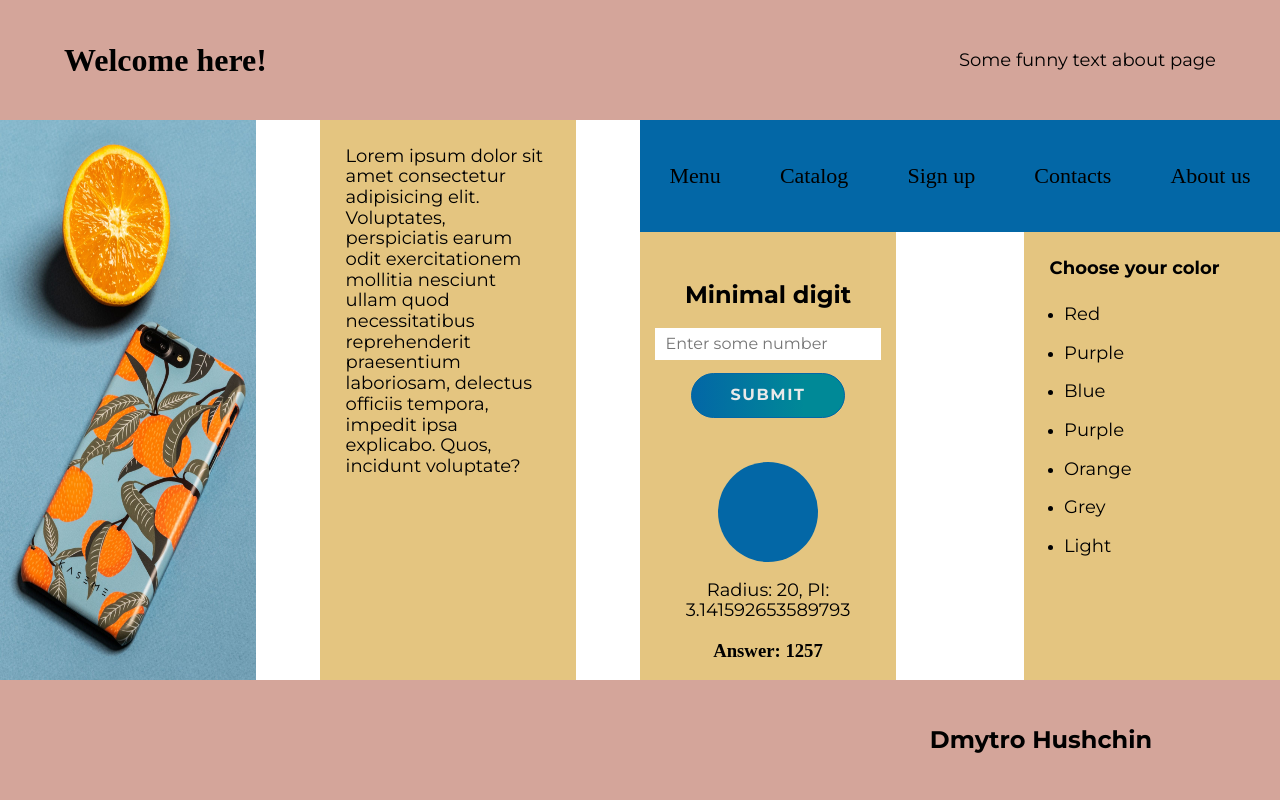
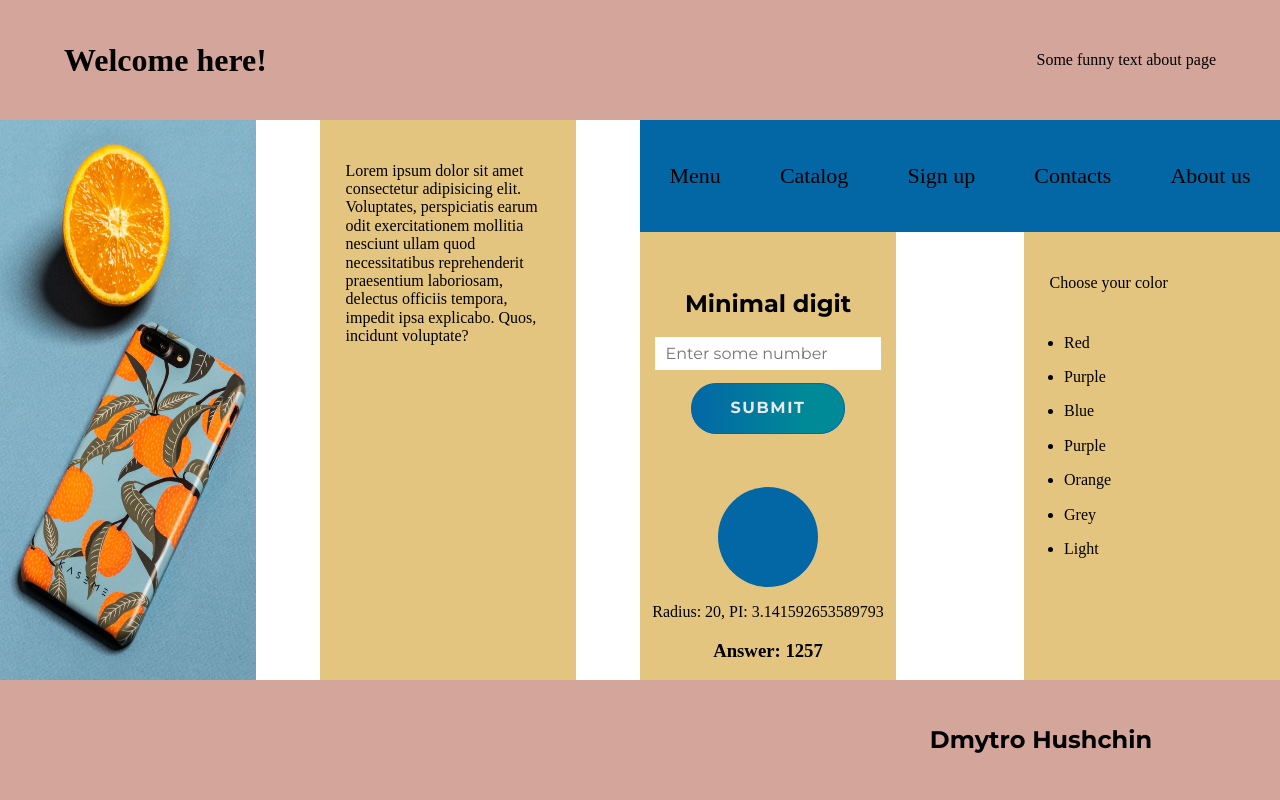
Before and after one commit to DHushchin/WebBasics, a Flask app: page / in a window 1280 px wide. Run offline with Flask 2, Linux system fonts and the light colour scheme.

Commit message:
Fixed comments

```diff
--- a/static/css/normalize.css
+++ b/static/css/normalize.css
@@ -12,11 +12,6 @@
 
 main {
   display: block;
-}
-
-p {
-  font-family: "Montserrat", sans-serif;
-  font-size: 18px;
 }
 
 h1 {
--- a/static/css/style.css
+++ b/static/css/style.css
@@ -5,10 +5,14 @@
     --color-header-footer: #D4A59A;
     --color-aside: #0367a6;
     --light-color: #E4C580;
+    --light-blue-color: #008997;
+    --cream-color: #e9e9e9;
+    --white-color: #fff;
+    --black-color: #000;
 }
 
 table td {
-    border: 1px solid black;
+    border: 1px solid var(--black-color);
     padding: 20px;
 }
 
@@ -138,10 +142,10 @@
 
 .con-form>button {
     background-color: var(--color-aside);
-    background-image: linear-gradient(90deg, var(--color-aside) 0%, #008997 74%);
+    background-image: linear-gradient(90deg, var(--color-aside) 0%, var(--light-blue-color) 74%);
     border-radius: 25px;
     border: 1px solid var(--color-aside);
-    color: #e9e9e9;
+    color: var(--cream-color);
     cursor: pointer;
     font-size: 16px;
     font-weight: bold;
@@ -155,7 +159,7 @@
 }
 
 .con-form>input {
-    background-color: #fff;
+    background-color: var(--white-color);
     border: none;
     width: 80%;
     font-family: var(--font-Mont);
@@ -183,10 +187,10 @@
 
 .sign-up-form>button {
     background-color: var(--color-aside);
-    background-image: linear-gradient(90deg, var(--color-aside) 0%, #008997 74%);
+    background-image: linear-gradient(90deg, var(--color-aside) 0%, var(--light-blue-color) 74%);
     border-radius: 25px;
     border: 1px solid var(--color-aside);
-    color: #e9e9e9;
+    color: var(--cream-color);
     cursor: pointer;
     font-size: 16px;
     font-weight: bold;
@@ -200,7 +204,7 @@
 }
 
 .sign-up-form>input {
-    background-color: #fff;
+    background-color: var(--white-color);
     border: none;
     width: 70%;
     font-family: var(--font-Mont);
@@ -236,7 +240,7 @@
 }
 
 main>p, .left>p, .right>p {
-    margin: 10%;
+    padding: 10%;
 }
 
 aside>img {
--- a/static/js/ColorChange.js
+++ b/static/js/ColorChange.js
@@ -30,7 +30,7 @@
         }
 
         changePlace() {
-            [this.text1.innerHTML, this.text2.innerHTML] = [this.text2.innerHTML, this.text1.innerHTML]
+            [this.text1.innerText, this.text2.innerText] = [this.text2.innerText, this.text1.innerText]
         }
     }
 
@@ -58,8 +58,8 @@
         }
 
         showResult() {
-            this.val.querySelector('p').innerHTML = `Radius: ${this.radius}, PI: ${this.pi}`;
-            this.val.querySelector('h3').innerHTML = `Answer: ${this.areaCompute()}`;
+            this.val.querySelector('p').innerText = `Radius: ${this.radius}, PI: ${this.pi}`;
+            this.val.querySelector('h3').innerText = `Answer: ${this.areaCompute()}`;
         }
     }
 
@@ -148,7 +148,12 @@
         }
 
         saveToLocalStore(color) {
-            localStorage.setItem('colorBlock', color);
+            try {
+                localStorage.setItem('colorBlock', color);
+                return;
+            } catch(err) {
+                throw new Error(`Error save to localstorage -> ${err}`);
+            }
         }
 
         change(color) {
@@ -158,6 +163,7 @@
     }
 
     const block = document.querySelector('.right');
+    const colors = document.querySelectorAll('.right p');
 
     const changeCol = new ChangeColor(block);
 
@@ -169,14 +175,18 @@
         changeCol.change(data);
     });
 
-    block.addEventListener('click', function(event){
-        if(event.target.className === 'colorBlock') {
-            if(event.target.innerHTML === 'Light') {
-                ee.emit('changeColor', '#E4C580');
-            }
-            else {
-                ee.emit('changeColor', event.target.innerHTML);
-            }
+    colors.forEach((elem) => {
+        try {
+            elem.addEventListener('click', function(event){
+                if(event.target.innerText === 'Light') {
+                    ee.emit('changeColor', '#E4C580');
+                }
+                else {
+                    ee.emit('changeColor', event.target.innerText);
+                }
+            });
+        } catch(err) {
+            throw new Error(err);
         }
-    });
+    })
 })
--- a/templates/index.html
+++ b/templates/index.html
@@ -57,13 +57,13 @@
         <div class="right">
           <p>Some funny text about page</p>
           <ul>
-            <li><p class="colorBlock">Red<p></li>
-            <li><p class="colorBlock">Purple</p></li>
-            <li><p class="colorBlock">Blue</p></li>
-            <li><p class="colorBlock">Purple<p></li>
-            <li><p class="colorBlock">Orange</p></li>
-            <li><p class="colorBlock">Grey</p></li>
-            <li><p class="colorBlock">Light</p></li>
+            <li><p>Red<p></li>
+            <li><p>Purple</p></li>
+            <li><p>Blue</p></li>
+            <li><p>Purple<p></li>
+            <li><p>Orange</p></li>
+            <li><p>Grey</p></li>
+            <li><p>Light</p></li>
           </ul>
         </div>
       </div>
```
Also changed, not shown: package.json (+9 -5 lines), static/js/ReadForm.js (+6 -1 lines), 1 other file.
